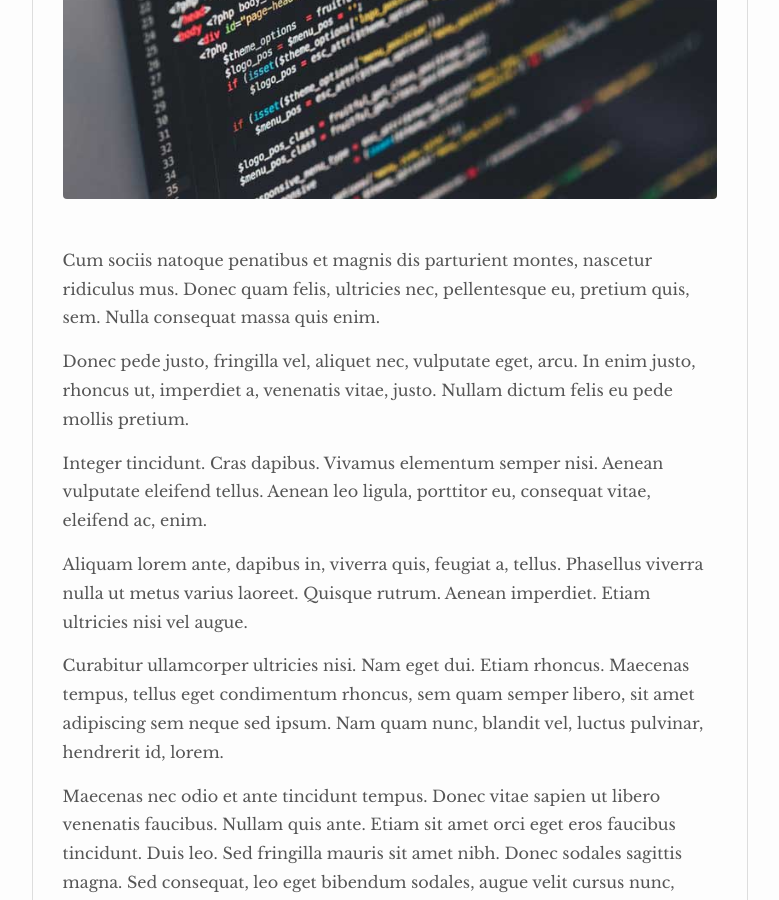
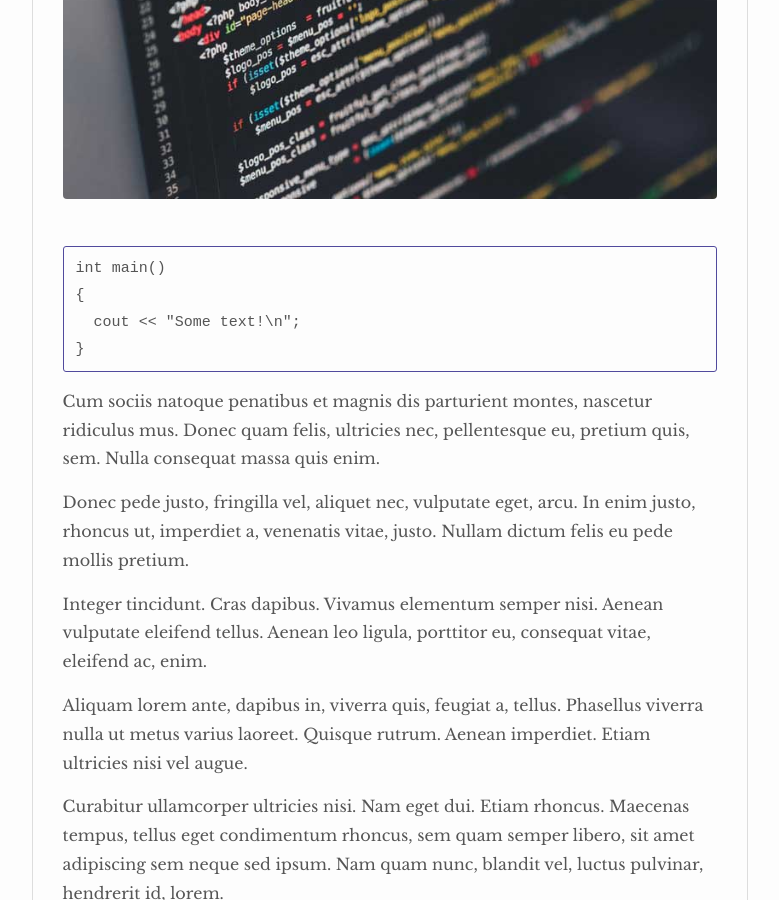
Before and after one commit to amengol/amengol.github.io, a Jekyll site: the page built from _posts/2016-09-16-coding-2.markdown, in a window 1280 px wide and 900 px high, scrolled down 781 px. Shown: the whole window, without its empty margins (250-1029 px from the left). Built offline with Jekyll 4.4.1, drawn with Linux system fonts in a browser that asks for light colours; nearby versions of some CDN libraries.

Commit message:
Update 2016-09-16-coding-2.markdown

````diff
--- a/_posts/2016-09-16-coding-2.markdown
+++ b/_posts/2016-09-16-coding-2.markdown
@@ -8,6 +8,13 @@ categories: code
 Lorem ipsum dolor sit amet, consectetuer adipiscing elit. Aenean commodo ligula eget dolor. Aenean massa.
 
 ![]({{site.baseurl}}/images/lost-10.jpg)
+
+```cpp
+int main()
+{
+  cout << "Some text!\n";
+}
+```
 
 Cum sociis natoque penatibus et magnis dis parturient montes, nascetur ridiculus mus. Donec quam felis, ultricies nec, pellentesque eu, pretium quis, sem. Nulla consequat massa quis enim.
 
````
